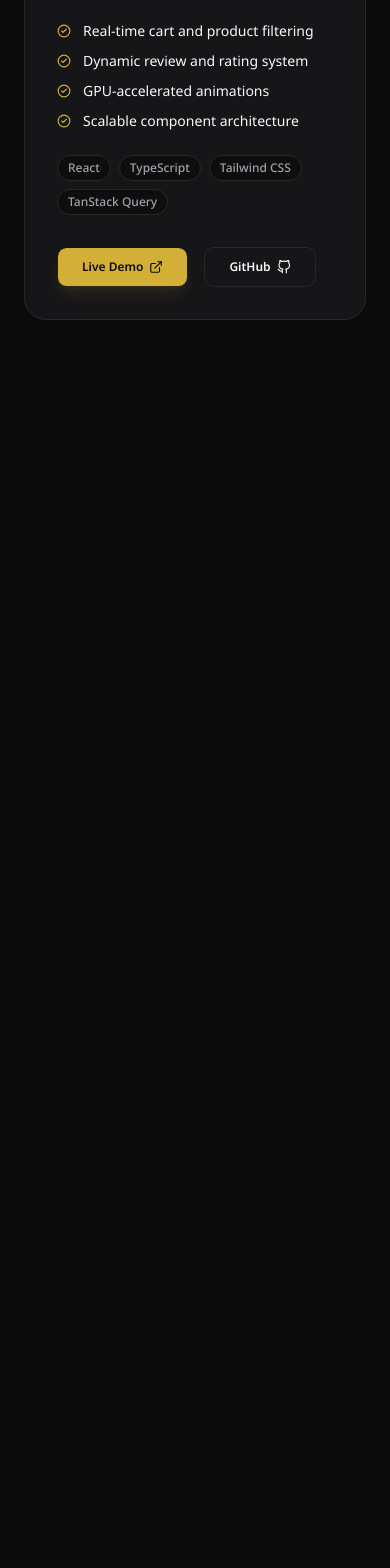
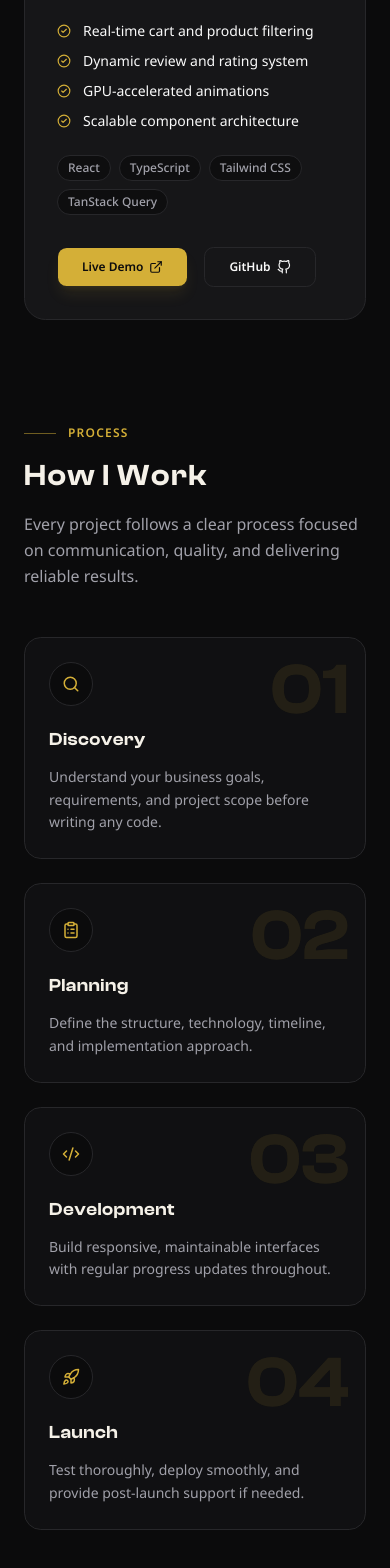
Before and after one commit to Muhammad-Saad-Riaz/M-Saad-Riaz-Portfolio-v2, a Next.js app: page / in a window 390 px wide. Shown: the part 7266-8834 px from the top of the page. Before the commit the page ends 7634 px from the top, so only its background shows below. Built offline with nearby package versions, Linux system fonts and the light colour scheme; a web font is replaced by a local one.

Commit message:
Added Process Section

```diff
--- a/src/app/page.tsx
+++ b/src/app/page.tsx
@@ -4,6 +4,7 @@ import FeaturedProject from "@/components/sections/FeaturedProject"
 import Testimonial from "@/components/sections/Testimonial";
 import About from "@/components/sections/About";
 import Projects from "@/components/sections/Projects"
+import Process from "@/components/sections/Process";
 
 export default function Home() {
   return (
@@ -13,6 +14,7 @@ export default function Home() {
       <Testimonial/>
       <About/>
       <Projects/>
+      <Process/>
 
     </>
   );
--- a/src/components/sections/Process.tsx
+++ b/src/components/sections/Process.tsx
@@ -0,0 +1,98 @@
+"use client";
+
+import { motion } from "framer-motion";
+import { processSteps } from "@/data/portfolio-data";
+import { Search, ClipboardList, Code2, Rocket, LucideIcon } from "lucide-react";
+
+const iconMap: Record<string, LucideIcon> = {
+    Search,
+    ClipboardList,
+    Code2,
+    Rocket,
+  };
+
+export default function Process() {
+
+  return (
+    <section id="process" className="py-12 px-6">
+      <div className="max-w-6xl mx-auto">
+        {/* Section Label */}
+        <motion.div
+          initial={{ opacity: 0, y: 16 }}
+          whileInView={{ opacity: 1, y: 0 }}
+          viewport={{ once: true }}
+          transition={{ duration: 0.5 }}
+          className="mb-4"
+        >
+          <span className="inline-flex items-center gap-3 uppercase text-gold text-xs font-semibold tracking-widest">
+            <span className="h-px w-8 bg-gold/50" />
+            Process
+          </span>
+        </motion.div>
+
+        {/* Heading */}
+        <motion.div
+          initial={{ opacity: 0, y: 16 }}
+          whileInView={{ opacity: 1, y: 0 }}
+          viewport={{ once: true }}
+          transition={{ duration: 0.5 }}
+          className="mb-4 text-3xl lg:text-4xl font-clash font-semibold tracking-wider leading-tight max-w-xl text-ivory"
+        >
+          How I Work
+        </motion.div>
+
+        {/* Subtitle */}
+        <motion.div
+          initial={{ opacity: 0, y: 16 }}
+          whileInView={{ opacity: 1, y: 0 }}
+          viewport={{ once: true }}
+          transition={{ duration: 0.5 }}
+          className="font-sans text-muted-foreground text-base mb-12 max-w-xl leading-relaxed"
+        >
+          Every project follows a clear process focused on communication,
+          quality, and delivering reliable results.
+        </motion.div>
+
+        {/* Steps Grid */}
+        <div className="grid grid-cols-1 md:grid-cols-2 lg:grid-cols-4 gap-6">
+          {processSteps.map((step, i) => {
+            const Icon = iconMap[step.icon];
+            return (
+              <motion.div
+                key={step.step}
+                initial={{ opacity: 0, y: 16 }}
+                whileInView={{ opacity: 1, y: 0 }}
+                viewport={{ once: true, margin: "-80px" }}
+                transition={{ duration: 0.5, ease: "easeOut", delay: i * 0.1 }}
+                className="group relative flex flex-col p-6 bg-surface/50 border border-border hover:border-gold/40 hover:bg-surface transition-colors duration-300 rounded-xl overflow-hidden"
+              >
+                {/* Faint background step number */}
+                <span
+                  aria-hidden="true"
+                  className="absolute top-4 right-4 font-clash font-semibold text-7xl text-gold/10 group-hover:text-gold/20 pointer-events-none leading-none select-none transition-colors duration-300"
+                >
+                  0{step.step}
+                </span>
+
+                {/* Icon */}
+                <div className="mb-5 bg-background flex items-center justify-center h-11 w-11 rounded-full border border-border group-hover:border-gold/30 transition-colors duration-300">
+                  <Icon size={18} className="text-gold" />
+                </div>
+
+                {/* Title */}
+                <div className="font-clash font-semibold tracking-wide text-lg text-ivory mb-3">
+                  {step.title}
+                </div>
+
+                {/* Description */}
+                <p className=" font-sans text-muted-foreground text-sm leading-relaxed">
+                  {step.description}
+                </p>
+              </motion.div>
+            );
+          })}
+        </div>
+      </div>
+    </section>
+  );
+}
--- a/src/data/portfolio-data.ts
+++ b/src/data/portfolio-data.ts
@@ -20,6 +20,7 @@ export interface Testimonial {
 
 export interface ProcessStep {
   step: number;
+  icon: string;
   title: string;
   description: string;
 }
@@ -172,25 +173,57 @@ export const projects: Project[] = [
 export const processSteps: ProcessStep[] = [
   {
     step: 1,
+    icon: "Search",
     title: "Discovery",
-    description: "Understanding your business goals, target audience, and project requirements.",
+    description: "Understand your business goals, requirements, and project scope before writing any code.",
   },
   {
     step: 2,
+    icon: "ClipboardList",
     title: "Planning",
-    description: "Defining structure, content flow, and user experience strategy before writing code.",
+    description: "Define the structure, technology, timeline, and implementation approach.",
   },
   {
     step: 3,
+    icon: "Code2",
     title: "Development",
-    description: "Building responsive, performant interfaces with clean and scalable component architecture.",
+    description: "Build responsive, maintainable interfaces with regular progress updates throughout.",
   },
   {
     step: 4,
-    title: "Deployment",
-    description: "Testing, optimization, and deployment — with post-launch support included.",
+    icon: "Rocket",
+    title: "Launch",
+    description: "Test thoroughly, deploy smoothly, and provide post-launch support if needed.",
   },
 ];
+
+export const processContent = {
+  label: "Process",
+  heading: "How I Work",
+  subheading: "Every project follows a clear process focused on communication, quality, and delivering reliable results.",
+  steps: [
+    {
+      id: "01",
+      title: "Discovery",
+      description: "Understand goals, requirements, and project scope before writing any code."
+    },
+    {
+      id: "02",
+      title: "Planning",
+      description: "Define the structure, technology, timeline, and implementation approach."
+    },
+    {
+      id: "03",
+      title: "Development",
+      description: "Build responsive, maintainable interfaces with regular progress updates."
+    },
+    {
+      id: "04",
+      title: "Launch",
+      description: "Test thoroughly, deploy smoothly, and provide post-launch support if needed."
+    }
+  ]
+};
 
 // ─── Tech Stack ───────────────────────────────────────────────────────────────
 
```
